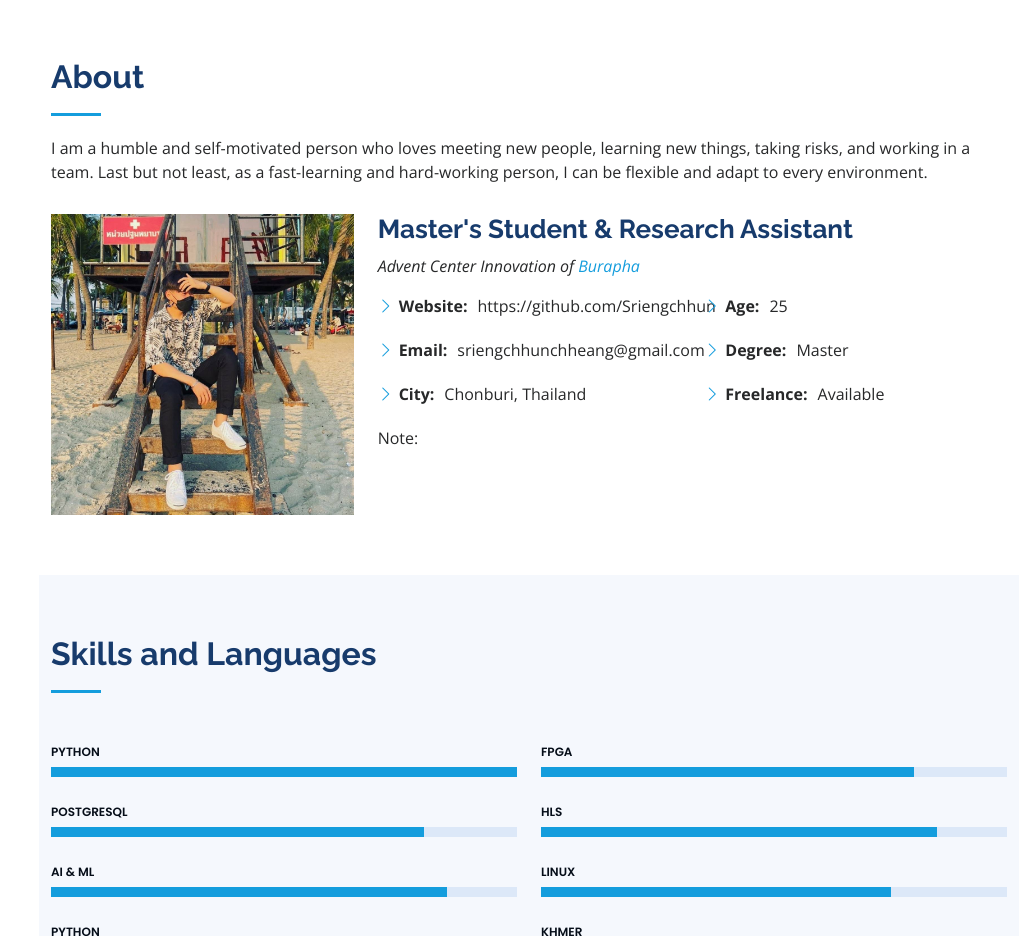
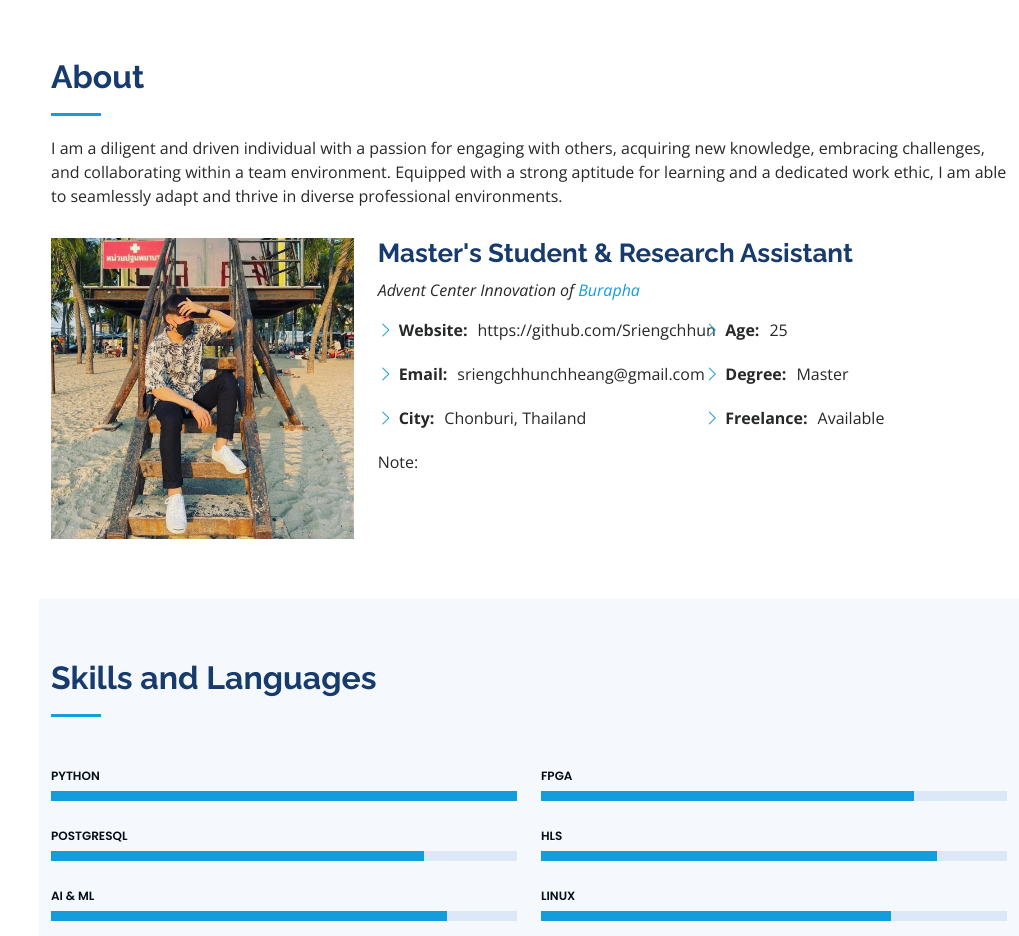
Before and after one commit to Sriengchhun/blog, a plain HTML site: page index.html in a window 1280 px wide. Shown: the part 802-1738 px from the top of the page, without its empty margins (261-1280 px from the left). Drawn offline with nearby package versions, Linux system fonts and the light colour scheme.

Commit message:
edit some text

```diff
--- a/index.html
+++ b/index.html
@@ -85,7 +85,8 @@
 
         <div class="section-title">
           <h2>About</h2>
-          <p>I am a humble and self-motivated person who loves meeting new people, learning new things, taking risks, and working in a team. Last but not least, as a fast-learning and hard-working person, I can be flexible and adapt to every environment.</p>
+          <!-- <p>I am a humble and self-motivated person who loves meeting new people, learning new things, taking risks, and working in a team. Last but not least, as a fast-learning and hard-working person, I can be flexible and adapt to every environment.</p> -->
+          <p>I am a diligent and driven individual with a passion for engaging with others, acquiring new knowledge, embracing challenges, and collaborating within a team environment. Equipped with a strong aptitude for learning and a dedicated work ethic, I am able to seamlessly adapt and thrive in diverse professional environments.</p>
         </div>
 
         <div class="row">
```
Also changed, not shown: assets/img/hero-bg.jpg, assets/img/hero-bg1.jpg (deleted), assets/img/hero-bgggg.jpg (added).
